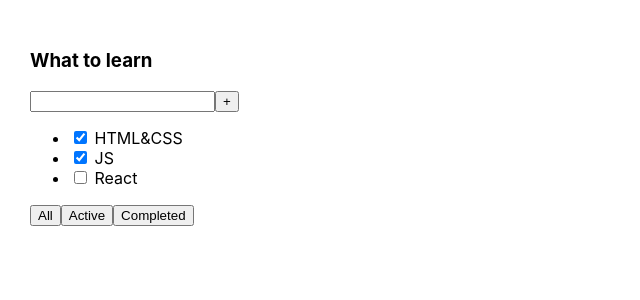
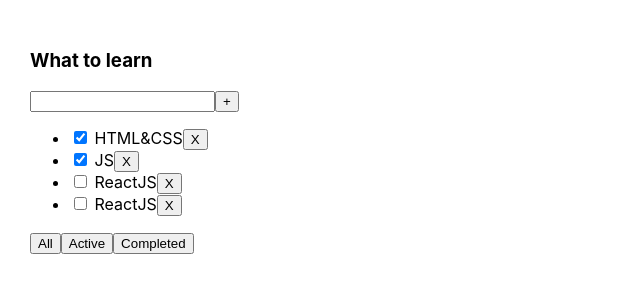
Before and after one commit to Sbagdasar/my-todolist, a React (Create React App) app: page / in a window 1280 px wide. Shown: the top 300 px of the page, without its empty margins (0-640 px from the left). Built offline with nearby package versions, Linux system fonts and the light colour scheme.

Commit message:
added remove task fn

```diff
--- a/public/index.html
+++ b/public/index.html
@@ -24,7 +24,7 @@
       work correctly both with client-side routing and a non-root public URL.
       Learn how to configure a non-root public URL by running `npm run build`.
     -->
-    <title>React App</title>
+    <title>TodoLists</title>
   </head>
   <body>
     <noscript>You need to enable JavaScript to run this app.</noscript>
--- a/src/App.tsx
+++ b/src/App.tsx
@@ -1,26 +1,30 @@
-import React from 'react';
+import React, {useState} from 'react';
 import './App.css';
+import {Todolist} from "./components/Todolist";
 
+export type FilterValueType = 'all'|'active'|'completed'
 function App() {
+    const [tasks, setTasks] = useState([
+        {id: 1, title: "HTML&CSS", isDone: true},
+        {id: 2, title: "JS", isDone: true},
+        {id: 3, title: "ReactJS", isDone: false},
+        {id: 4, title: "ReactJS", isDone: false}
+    ])
+    const [filter, setFilter] = useState<FilterValueType>('all')
+
+    let tasksForTodolist = tasks
+    if(filter === 'active'){
+        tasksForTodolist = tasks.filter(t=> !t.isDone)
+    }
+    if(filter === 'completed'){
+        tasksForTodolist = tasks.filter(t=> t.isDone)
+    }
+    const removeTask = (taskId: number) => {
+        setTasks([...tasks.filter(t => t.id !== taskId)])
+    }
     return (
         <div className="App">
-            <div>
-                <h3>What to learn</h3>
-                <div>
-                    <input/>
-                    <button>+</button>
-                </div>
-                <ul>
-                    <li><input type="checkbox" checked={true}/> <span>HTML&CSS</span></li>
-                    <li><input type="checkbox" checked={true}/> <span>JS</span></li>
-                    <li><input type="checkbox" checked={false}/> <span>React</span></li>
-                </ul>
-                <div>
-                    <button>All</button>
-                    <button>Active</button>
-                    <button>Completed</button>
-                </div>
-            </div>
+            <Todolist title={'What to learn'} tasks={tasks} removeTask={removeTask}/>
         </div>
     );
 }
--- /dev/null
+++ b/src/components/Todolist.tsx
@@ -0,0 +1,43 @@
+import React from 'react';
+
+export type TaskType = {
+    id: number
+    title: string
+    isDone: boolean
+}
+type TodolistPropsType = {
+    title: string
+    tasks: Array<TaskType>
+    removeTask: (taskUd: number) => void
+}
+export const Todolist: React.FC<TodolistPropsType> = (props) => {
+
+    return (
+        <div>
+            <h3>{props.title}</h3>
+            <div>
+                <input/>
+                <button>+</button>
+            </div>
+            <ul>
+                {
+                    props.tasks.map(t => {
+                        const removeTaskHandler = ()=>{
+                            props.removeTask(t.id)
+                        }
+                            return (<li key={t.id}>
+                                <input type="checkbox" checked={t.isDone}/> <span>{t.title}</span>
+                                <button onClick={removeTaskHandler}>X</button>
+                            </li>)
+                        }
+                    )
+                }
+            </ul>
+            <div>
+                <button>All</button>
+                <button>Active</button>
+                <button>Completed</button>
+            </div>
+        </div>
+    );
+};
```
